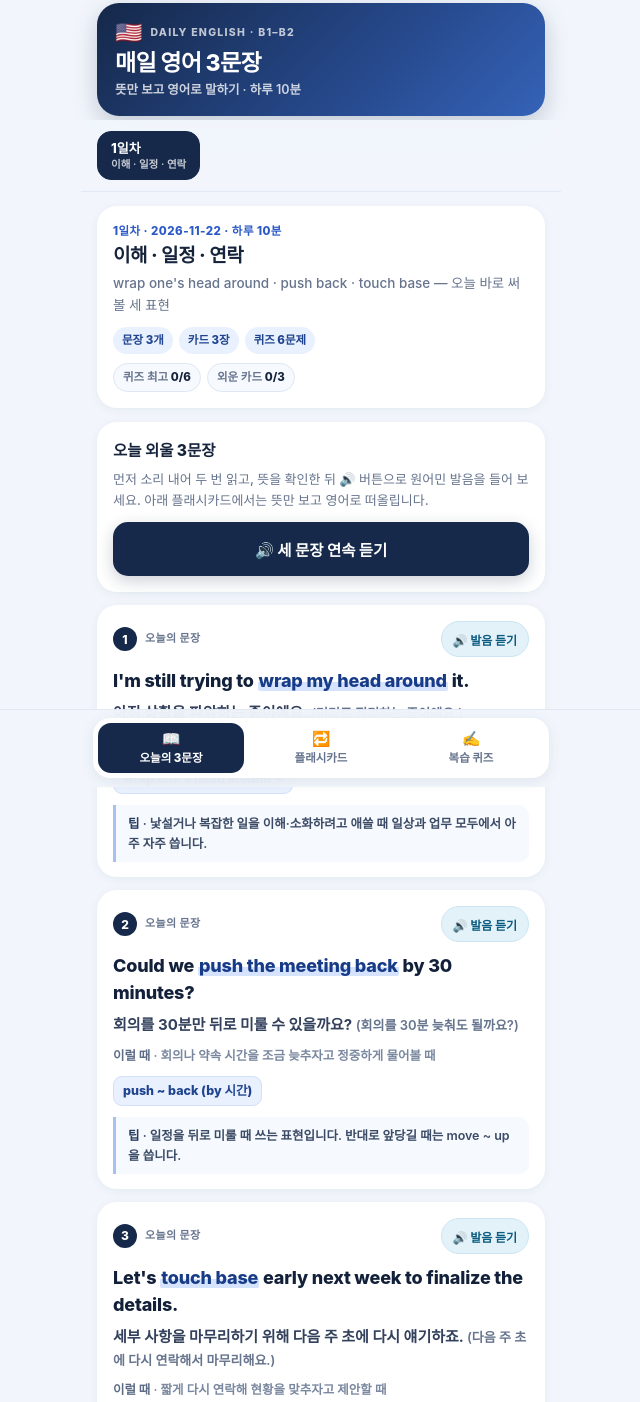
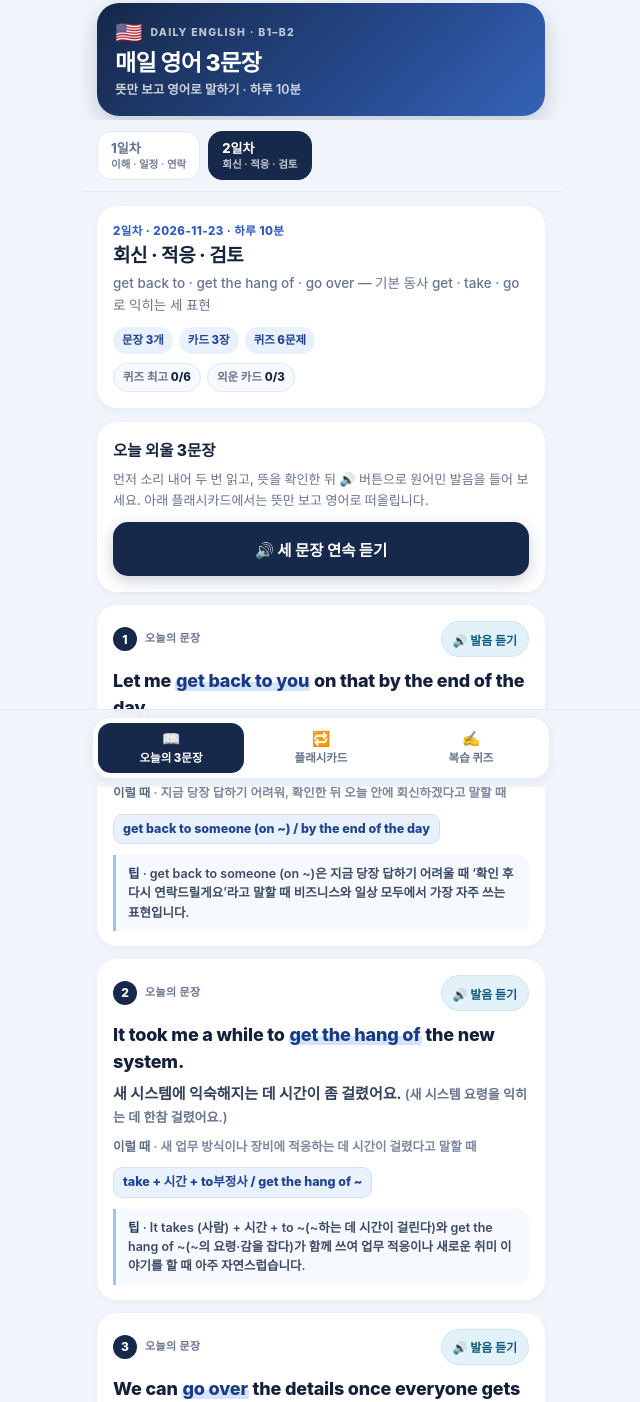
Before and after one commit to insookkim/english-daily, a plain HTML site: page index.html in a window 1280 px wide. Shown: the part 13-1415 px from the top of the page, without its empty margins (319-959 px from the left). Drawn offline with Linux system fonts and the light colour scheme.

Commit message:
매일 영어 3문장 2일차 (2026-11-23) · get back to · get the hang of · go over

```diff
--- a/index.html
+++ b/index.html
@@ -371,6 +371,86 @@
           options: [["move", "push", "get"]],
           hint: "일정을 앞당길 때 쓰는 동사예요.",
           expl: "move ~ up = 일정을 앞당기다. push ~ back의 반대 표현이라 함께 익혀 두면 좋아요."
+        }
+      ]
+    },
+    {
+      id: "d2",
+      label: "2일차",
+      date: "2026-11-23",
+      title: "회신 · 적응 · 검토",
+      summary: "get back to · get the hang of · go over — 기본 동사 get · take · go로 익히는 세 표현",
+      sentences: [
+        {
+          en: "Let me get back to you on that by the end of the day.",
+          hl: "get back to you",
+          ko: "그건 오늘 일과 끝나기 전까지 확인해서 다시 답변드릴게요.",
+          koAlt: "(그 건은 오늘 안으로 다시 연락드릴게요.)",
+          when: "지금 당장 답하기 어려워, 확인한 뒤 오늘 안에 회신하겠다고 말할 때",
+          key: "get back to someone (on ~) / by the end of the day",
+          tip: "get back to someone (on ~)은 지금 당장 답하기 어려울 때 ‘확인 후 다시 연락드릴게요’라고 말할 때 비즈니스와 일상 모두에서 가장 자주 쓰는 표현입니다."
+        },
+        {
+          en: "It took me a while to get the hang of the new system.",
+          hl: "get the hang of",
+          ko: "새 시스템에 익숙해지는 데 시간이 좀 걸렸어요.",
+          koAlt: "(새 시스템 요령을 익히는 데 한참 걸렸어요.)",
+          when: "새 업무 방식이나 장비에 적응하는 데 시간이 걸렸다고 말할 때",
+          key: "take + 시간 + to부정사 / get the hang of ~",
+          tip: "It takes (사람) + 시간 + to ~(~하는 데 시간이 걸린다)와 get the hang of ~(~의 요령·감을 잡다)가 함께 쓰여 업무 적응이나 새로운 취미 이야기를 할 때 아주 자연스럽습니다."
+        },
+        {
+          en: "We can go over the details once everyone gets here.",
+          hl: "go over",
+          ko: "다들 도착하면 세부 내용을 같이 훑어보죠.",
+          koAlt: "(모두 오면 세부 사항을 함께 검토해요.)",
+          when: "사람들이 다 모인 뒤에 자료나 일정을 함께 검토하자고 할 때",
+          key: "go over ~ / get here",
+          tip: "go over ~는 자료나 일정을 차근차근 검토하다, get here는 arrive here보다 일상적으로 ‘여기에 도착하다’를 뜻합니다."
+        }
+      ],
+      quiz: [
+        {
+          text: "Let me get {} to you on that by the end of the day.",
+          answers: [["back"]],
+          options: [["back", "up", "in"]],
+          hint: "‘다시 연락하다’라는 방향을 나타내는 부사예요.",
+          expl: "get back to someone (on ~) = (안건에 대해) 나중에 다시 연락하다. get ________ to you처럼 to와 함께 굳어진 표현이에요."
+        },
+        {
+          text: "I'll get back to you on that by the {} of the day.",
+          answers: [["end"]],
+          options: [["end", "last", "close"]],
+          hint: "‘하루의 끝’이라는 뜻의 명사 자리예요.",
+          expl: "by the end of the day = 오늘 해가 지기 전까지, 즉 오늘 안으로. by는 ‘~까지(완료)’라는 마감 시점을 나타내요."
+        },
+        {
+          text: "It {} me a while to get the hang of the new system.",
+          answers: [["took"]],
+          options: [["took", "spent", "made"]],
+          hint: "‘(시간이) 걸렸다’의 과거형 동사예요.",
+          expl: "It takes + 사람 + 시간 + to ~ = ~하는 데 (사람에게) 시간이 걸리다. 과거에는 took을 씁니다. spend는 사람이 주어일 때만 써요."
+        },
+        {
+          text: "It took me a while to get the {} of the new system.",
+          answers: [["hang"]],
+          options: [["hang", "grip", "hold"]],
+          hint: "‘요령·감을 잡다’에서 고정으로 쓰이는 명사예요.",
+          expl: "get the hang of ~ = ~의 요령·감을 잡다. hang이 고정으로 들어가며 grip이나 hold는 쓰지 않습니다."
+        },
+        {
+          text: "We can {} over the details once everyone gets here.",
+          answers: [["go"]],
+          options: [["go", "look", "take"]],
+          hint: "‘차근차근 검토하다’라는 구동사의 첫 단어예요.",
+          expl: "go over ~ = 자료·일정·내용을 처음부터 차근차근 검토하다. look over도 비슷하지만 look은 over와 짝을 이룰 때 ‘대충 훑다’에 가까워요."
+        },
+        {
+          text: "We can go over the details once everyone {} here.",
+          answers: [["gets"]],
+          options: [["gets", "get", "getting"]],
+          hint: "everyone은 단수 취급이라 동사에 -s가 붙어요.",
+          expl: "everyone은 의미는 여럿이지만 문법적으로 단수라 동사에 -s를 붙여 gets here로 씁니다. get here = 여기에 도착하다."
         }
       ]
     }
```
